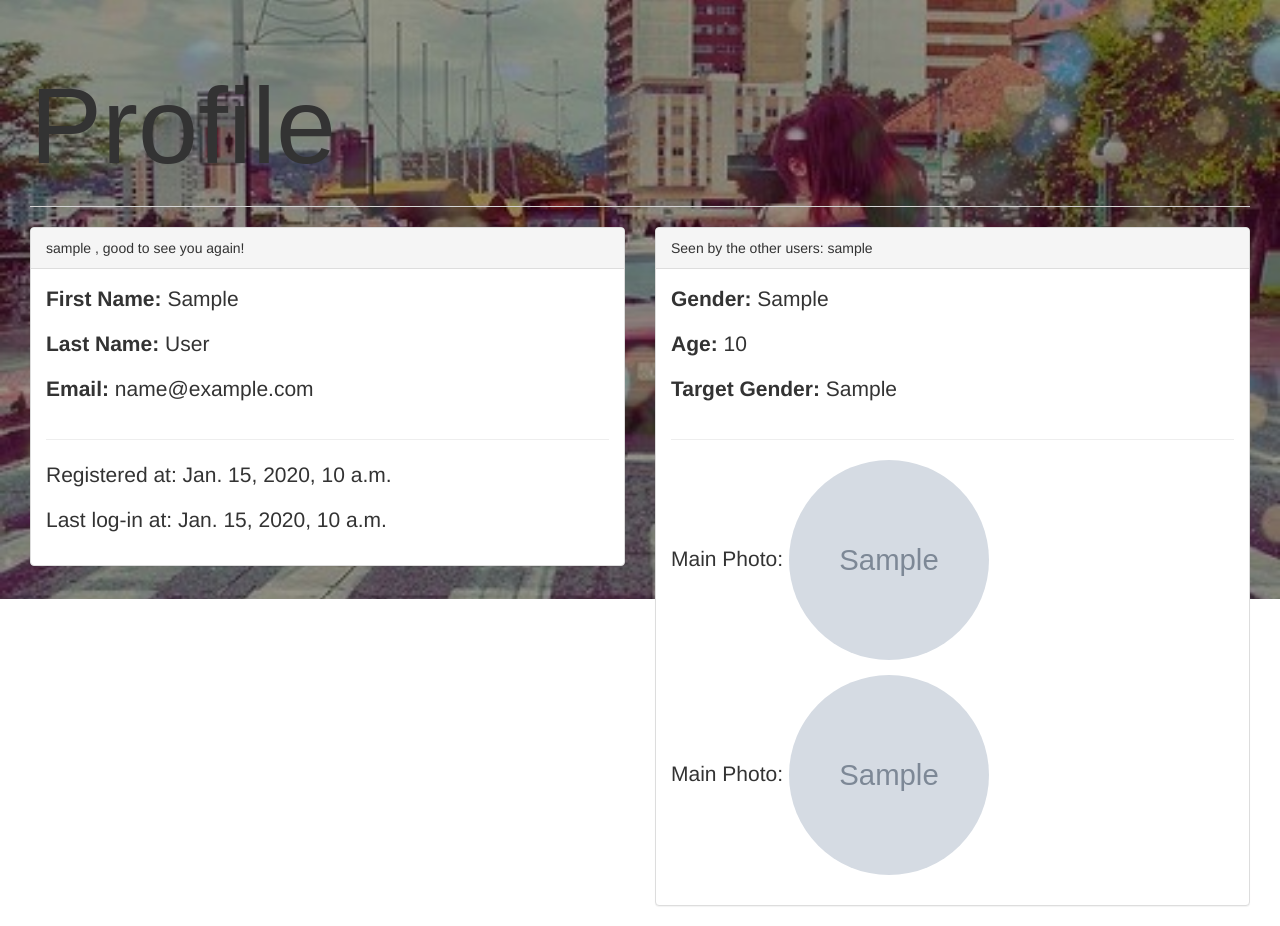
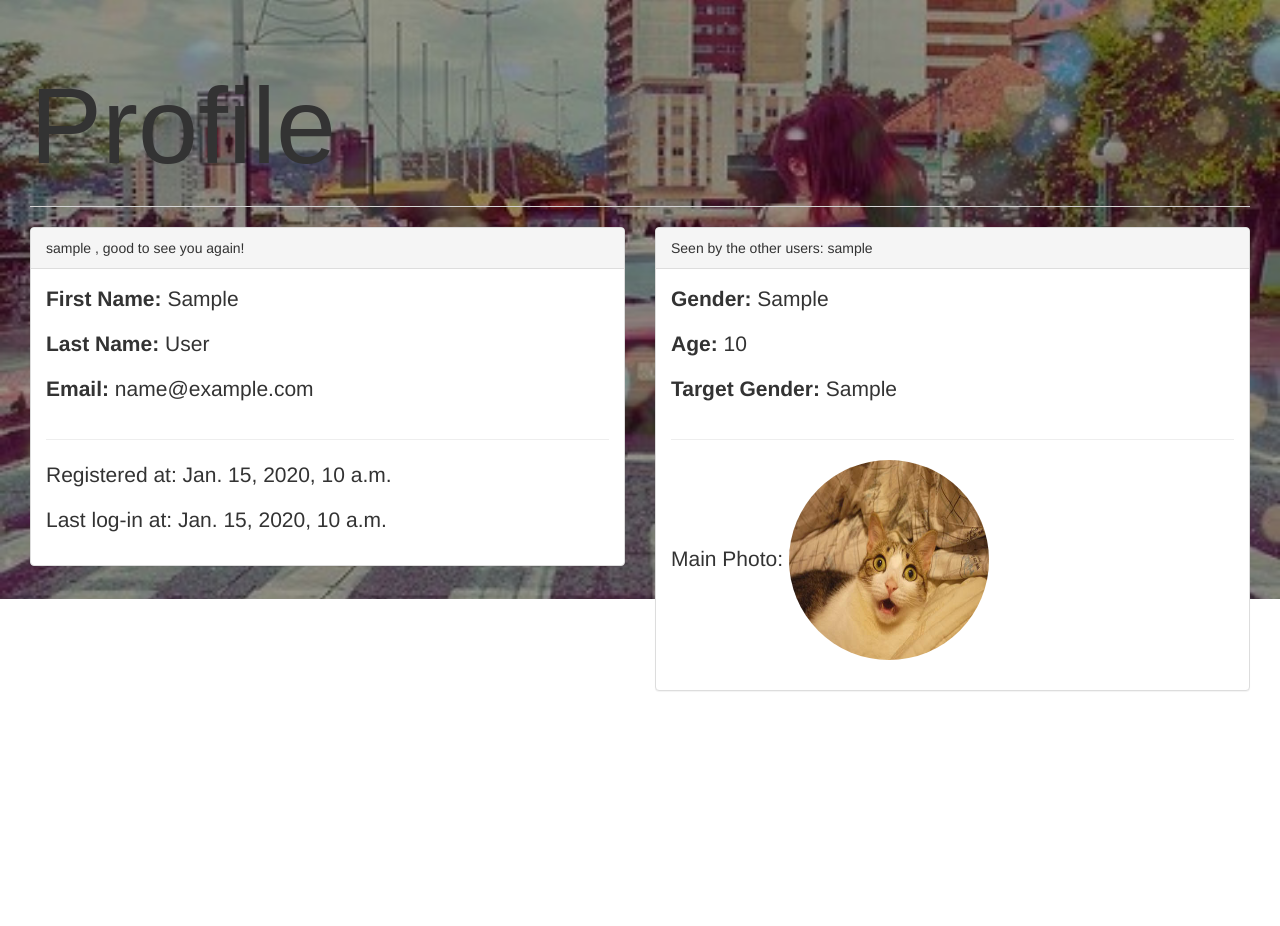
Before and after one commit to chuckcwh/sweet-dating, a Django app: page /profile/ in a window 1280 px wide. Shown: the part 37-963 px from the top of the page. After the commit the page ends 728 px from the top, so only its background shows below. Run offline with Django 3.2, Linux system fonts and the light colour scheme; a user stored in the database is signed in; tables that the repository leaves empty hold one stand-in row (values such as "Sample post"); grey boxes marked "Sample" are stand-in pictures; some libraries are stand-ins or nearby versions.

Commit message:
not add pic

```diff
--- a/sweet_dating/settings.py
+++ b/sweet_dating/settings.py
@@ -88,8 +88,9 @@ MEDIA_ROOT = os.path.join(PROJECT_ROOT, "static", *MEDIA_URL.strip("/").split("/
 LOGIN_REDIRECT_URL = 'profile'
 LOGIN_URL = 'login'
 
+STATIC_ROOT = 'staticfiles'
 STATIC_URL = '/static/'
-STATIC_ROOT = os.path.join(BASE_DIR, 'static')
+# STATIC_ROOT = os.path.join(BASE_DIR, 'static')
 
 try:
     from local_settings import *
--- a/sweet_dating_app/forms.py
+++ b/sweet_dating_app/forms.py
@@ -48,4 +48,4 @@ class PortfolioForm(forms.ModelForm):
 
     class Meta:
         model = Portfolio
-        fields = ("gender", "age", "user_photo", "user_photo2", "target_gender")
+        fields = ("gender", "age", "user_photo", "target_gender")
--- a/sweet_dating_app/models.py
+++ b/sweet_dating_app/models.py
@@ -6,8 +6,8 @@ class Portfolio(models.Model):
     user = models.OneToOneField(User, primary_key=True)
     gender = models.CharField(max_length=20)
     age = models.PositiveSmallIntegerField(null=True)
-    user_photo = models.ImageField(upload_to="user_photos", null=True, blank=True)
-    user_photo2 = models.ImageField(upload_to="user_photos", null=True, blank=True)
+    user_photo = models.ImageField(upload_to="user_photos", blank=True)
+    # user_photo2 = models.ImageField(upload_to="user_photos", null=True, blank=True)
     target_gender = models.CharField(max_length=20)
 
     def __unicode__(self):
--- a/sweet_dating_app/templates/profile.html
+++ b/sweet_dating_app/templates/profile.html
@@ -44,11 +44,8 @@
                         <p><b>Target Gender: </b> {{ portfolio_data.target_gender }}</p>
                         <div class="clearfix"></div>
                         <hr>
-                        <p>Main Photo: <img src="../media/{{ portfolio_data.user_photo }}" class="img-circle" width="200px" height="200px"></p>
-                        {% if portfolio_data.user_photo2  %}
-                        <p>Main Photo: <img src="../media/{{ portfolio_data.user_photo2 }}" class="img-circle" width="200px" height="200px"></p>
-                        {% endif %}
-
+{#                        <p>Main Photo: <img src="../media/{{ portfolio_data.user_photo }}" class="img-circle" width="200px" height="200px"></p>#}
+                        <p>Main Photo: <img src="../media/user_photos/cat1.jpg" class="img-circle" width="200px" height="200px"></p>
                     </div>
                 </div>
             </div>
--- a/sweet_dating_app/views.py
+++ b/sweet_dating_app/views.py
@@ -17,13 +17,14 @@ def faq(request):
 def add_portfolio(request):
     if request.method == 'POST':
         form = PortfolioForm(request.POST, request.FILES)
+        print "form"
         if form.is_valid():
+            print "form is valid"
             Portfolio.objects.create(user=request.user,
                                      gender=form.cleaned_data['gender'],
                                      age=form.cleaned_data['age'],
+                                     target_gender=form.cleaned_data['target_gender'],
                                      user_photo=form.cleaned_data['user_photo'],
-                                     user_photo2=form.cleaned_data['user_photo2'],
-                                     target_gender=form.cleaned_data['target_gender']
                                     )
             return redirect("profile")
     else:
```
Also changed, not shown: sweet_dating_app/templates/add_portfolio.html (+7 -4 lines), static/media/user_photos/cat3.jpg (deleted), sweet_dating_app/migrations/0004_auto_20141019_1955.py (added), sweet_dating_app/migrations/0005_remove_portfolio_user_photo2.py (added).
